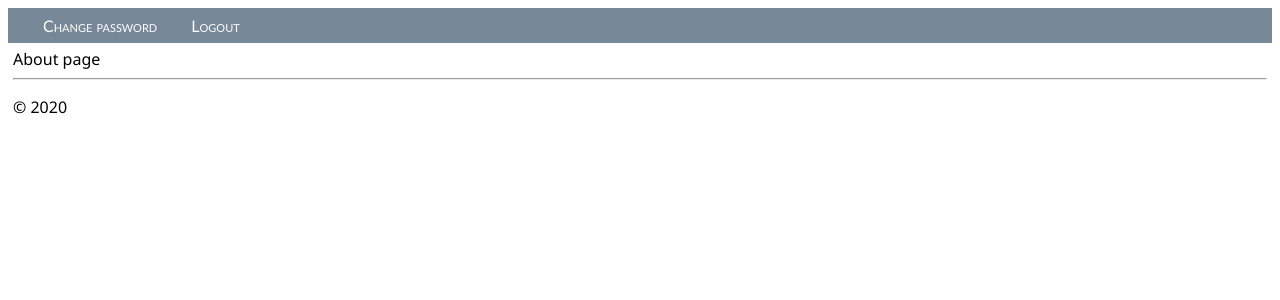
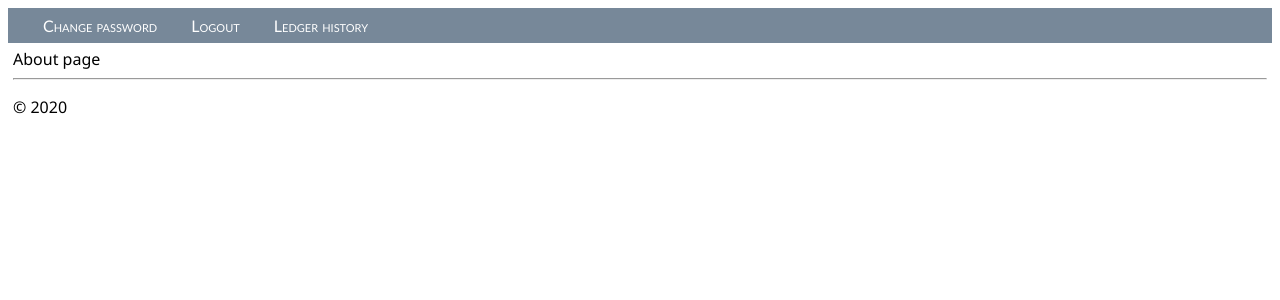
Before and after one commit to utisz86/TenantRegistry, a Flask app: page /admin/ in a window 1280 px wide. Shown: the top 300 px of the page. Run offline with Flask 2, Linux system fonts and the light colour scheme.

Commit message:
Basic layout

```diff
--- a/app.py
+++ b/app.py
@@ -31,3 +31,10 @@ def changeps():
 def logout():
     # TODO
     return render_template("login.html")
+
+
+# Changeps page
+@app.route("/ledger/")
+def ledger():
+    # TODO
+    return render_template("ledger.html")
--- a/templates/admin.html
+++ b/templates/admin.html
@@ -4,10 +4,8 @@ About
 {% endblock %}
 
 {% block navbartype %}
-<div class="navbar">
-    <a href="/changeps" class="navbar-item">Change password</a>
-    <a href="/logout" class="navbar-item">Logout</a>
-</div>
+<a href="/logout" class="navbar-item">Logout</a>
+<a href="/ledger" class="navbar-item">Ledger history</a>
 {% endblock %}
 
 {% block content %}
--- a/templates/layout.html
+++ b/templates/layout.html
@@ -7,8 +7,12 @@
     </head>
 
     <body>
-        {% block navbartype %}
-        {% endblock %}
+        <div class="navbar">
+            <a href="/changeps" class="navbar-item">Change password</a>
+            {% block navbartype %}
+            {% endblock %}
+        </div>
+
 
         <div class="body-content">
             {% block content %}
```
Also changed, not shown: templates/ledger.html (added).
